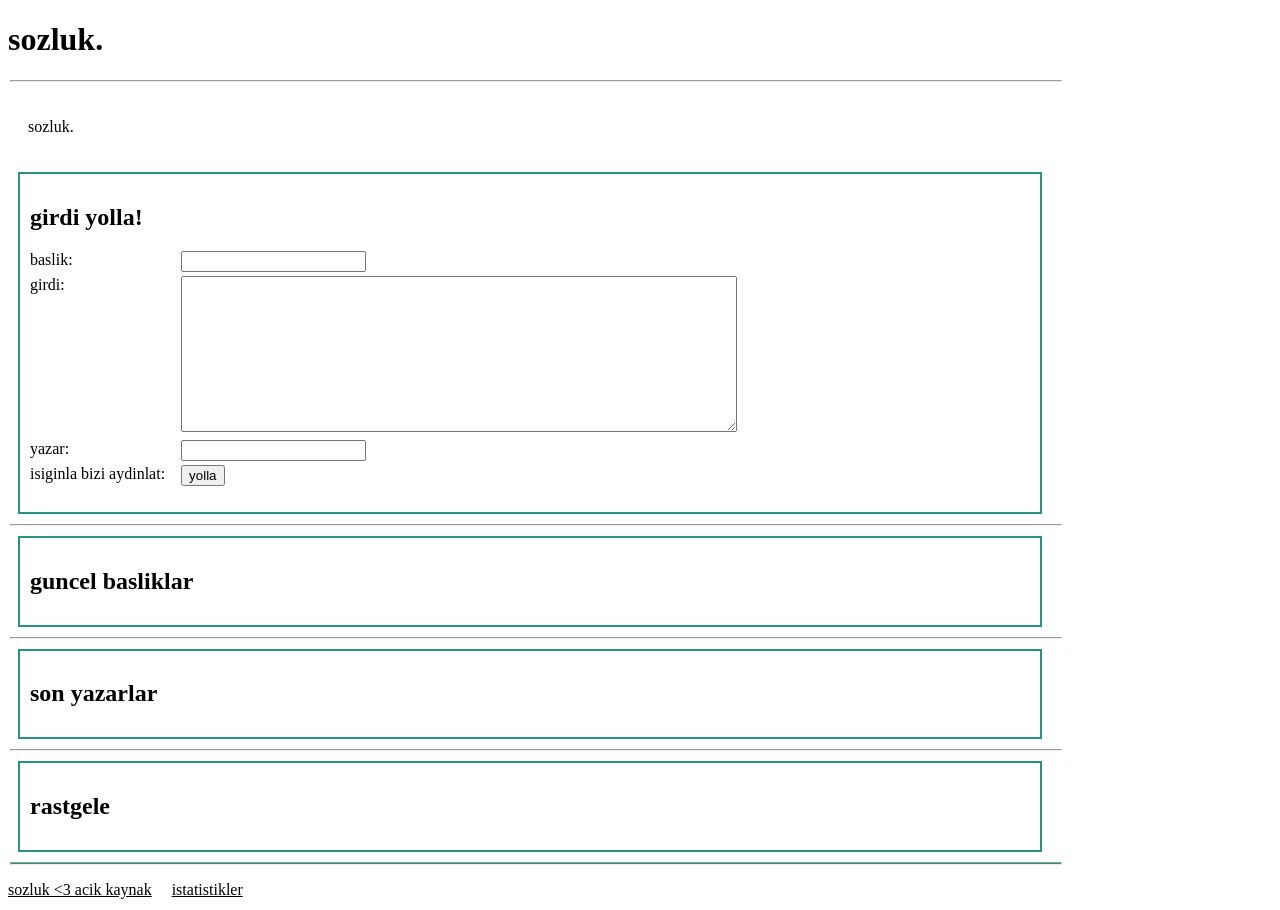
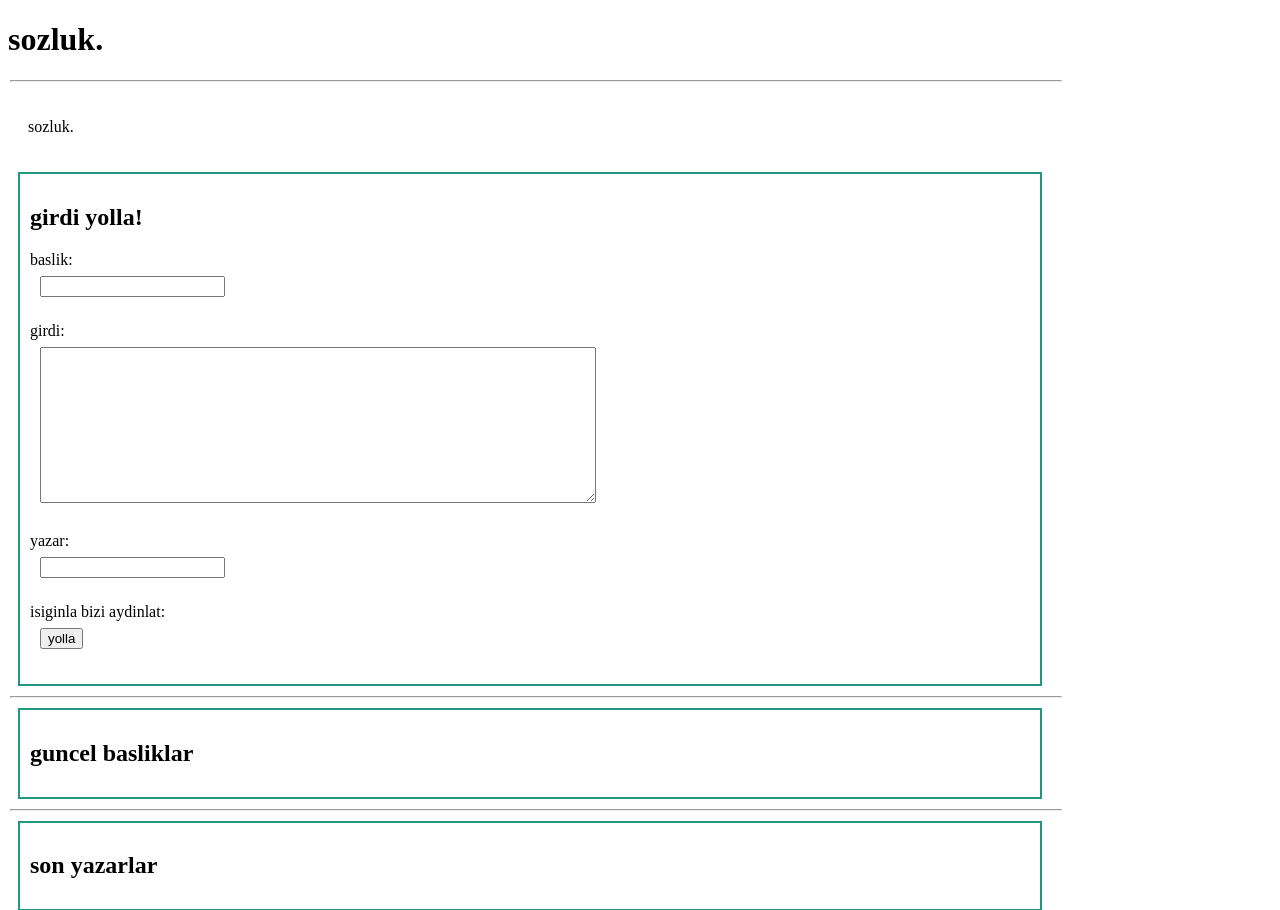
Before and after one commit to insanolanbiri/sozluk, a Flask app: page / in a window 1280 px wide. Shown: the top 910 px of the page. Run offline with Flask 3, Linux system fonts and the light colour scheme; some libraries are stand-ins or nearby versions.

Commit message:
style: update field design

```diff
--- a/sozluk/static/sozluk.css
+++ b/sozluk/static/sozluk.css
@@ -5,16 +5,13 @@
     margin: 2px;
 }
 
-dl {
-    display: grid;
-    grid-gap: 4px 16px;
-    grid-template-columns: max-content;
+
+dd {
+    margin: 10px;
+        margin-top: 7px;
+        margin-bottom: 25px;
 }
 
-dd {
-    margin: 0;
-    grid-column-start: 2;
-}
 .nounder {
     text-decoration: none;
 }
```
